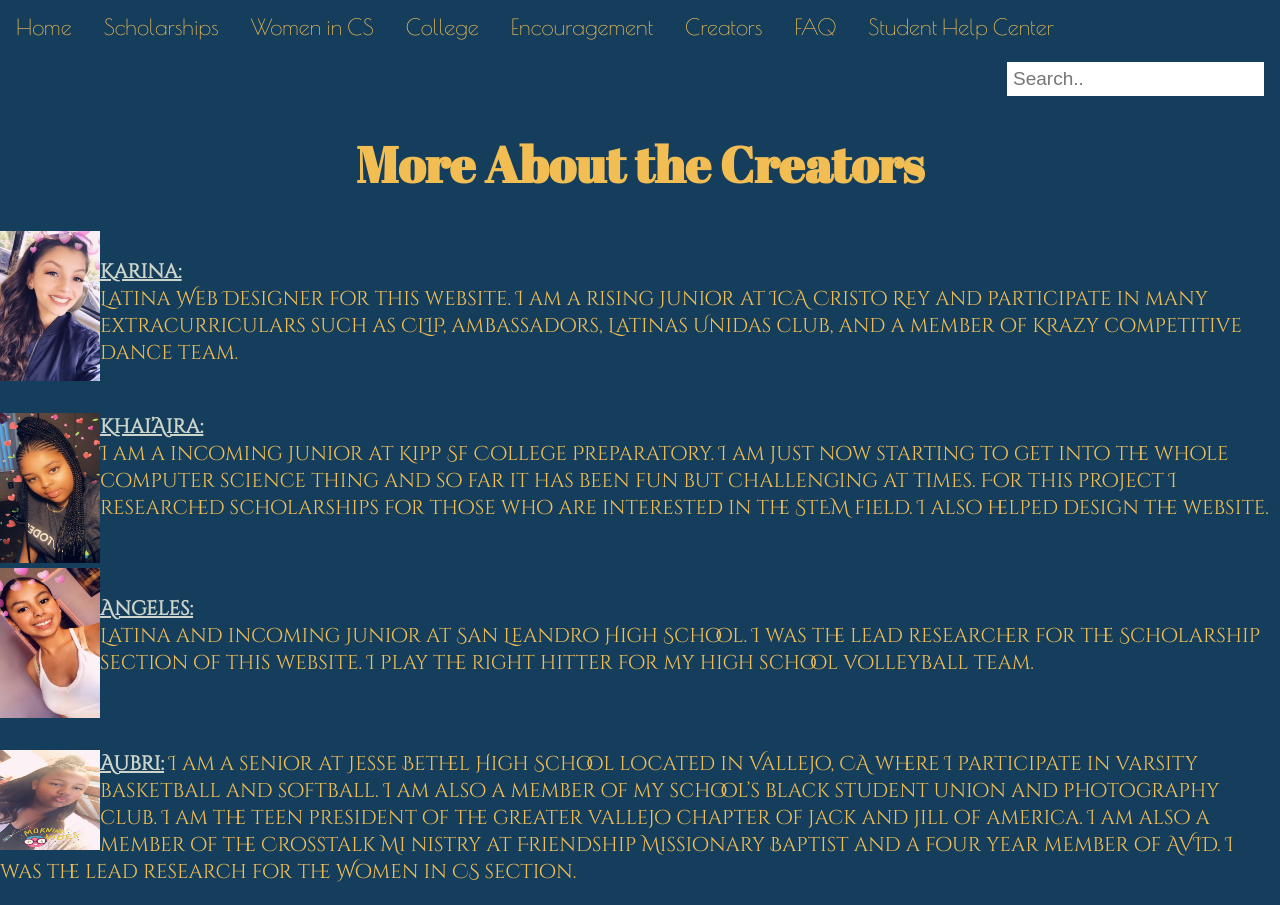
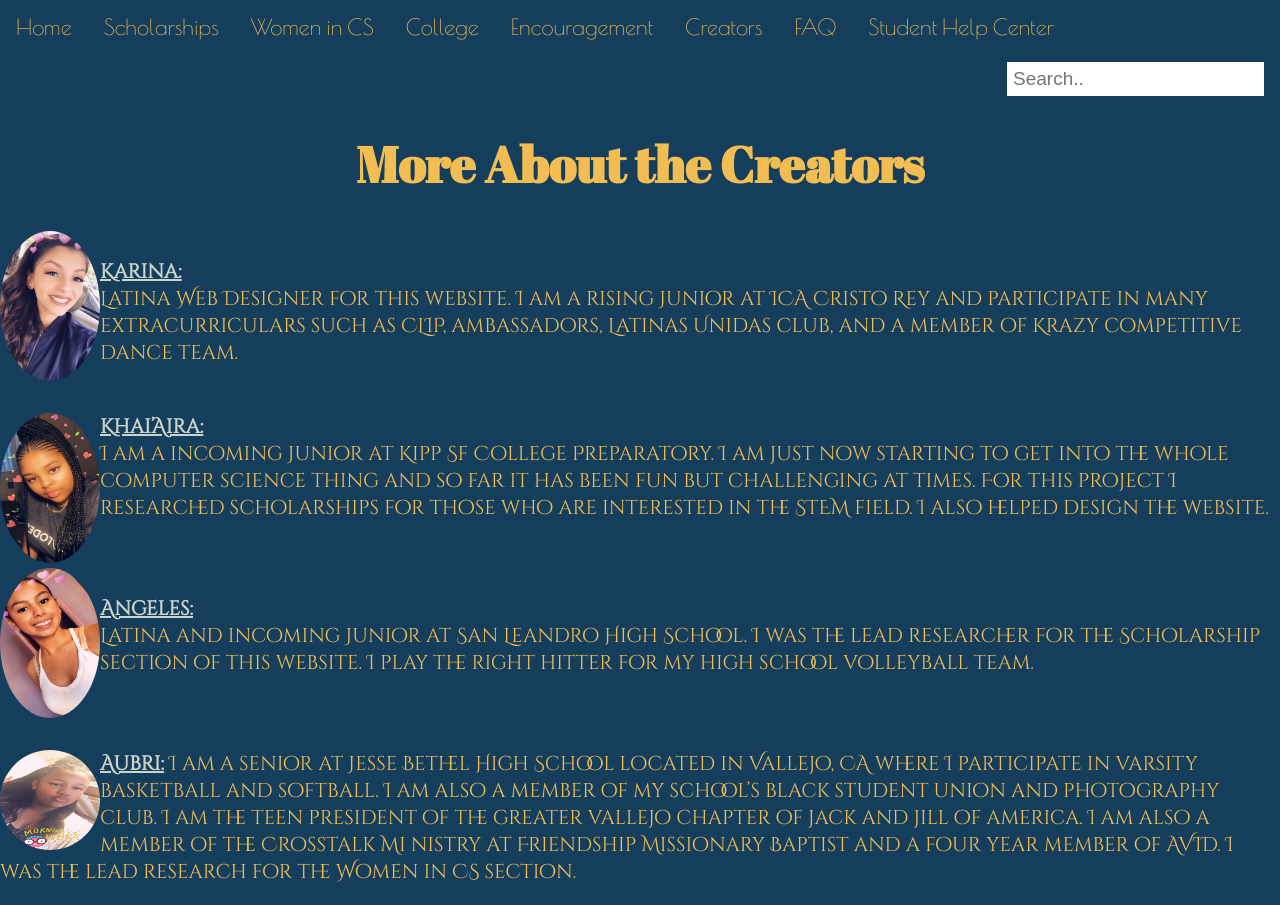
Before and after one commit to KarinaMontiel/finalproject, a PHP site: page /creators.html in a window 1280 px wide. Run offline with PHP 8.4, Linux system fonts and the light colour scheme; some web fonts are replaced.

Commit message:
rounded pics

```diff
--- a/creators.html
+++ b/creators.html
@@ -119,14 +119,14 @@
     <h1 id="title2"><center> More About the Creators</center> </h1>
       <div id="bios">
         <p>
-          <img src="karina.jpg.png" width="450" height="150" align="left">
+          <img class="biopics" src="karina.jpg.png" width="450" height="150" align="left">
           <br><strong> <u> Karina:</u></strong><br>
               Latina Web  Designer for this website. I am a rising Junior at ICA Cristo Rey
               and participate in many extracurriculars such as CLIP, ambassadors, Latinas Unidas
               club, and a member of Krazy competitive dance team.
         </p>
         <p>
-        <br><img src="Khai1.jpeg" width="450" height="150" align="left">
+        <br><img class="biopics" src="Khai1.jpeg" width="450" height="150" align="left">
           <strong><u> Khai’Aira:</u></strong><br>
               I am a incoming Junior at  Kipp Sf College Preparatory.
               I am just now  starting to get into the whole computer science thing and
@@ -135,14 +135,14 @@
               design the website.
         </p>
         <p>
-          <br><img src="angel.jpg" width="450" height="150" align="left">
+          <br><img class="biopics" src="angel.jpg" width="450" height="150" align="left">
           <br><strong><u>Angeles: </u></strong><br>
               Latina and incoming Junior at San Leandro High School.
               I was the lead researcher for the Scholarship section of this website.
               I play the right hitter for my high school volleyball team.
         </p>
         <p>
-          <br><br><img src="aubri.jpg" width="450" height="100" align="left">
+          <br><br><img class="biopics" src="aubri.jpg" width="450" height="100" align="left">
           <strong><u>Aubri:</u></strong>
               I am a senior at Jesse Bethel High School located in Vallejo, CA where I
               participate in varsity basketball and softball.  I am also a member of my school’s
--- a/karina.css
+++ b/karina.css
@@ -88,3 +88,8 @@ img{
 #img1{
   width:160px;
 }
+
+.biopics{
+  border-radius: 50%;
+
+}
```
